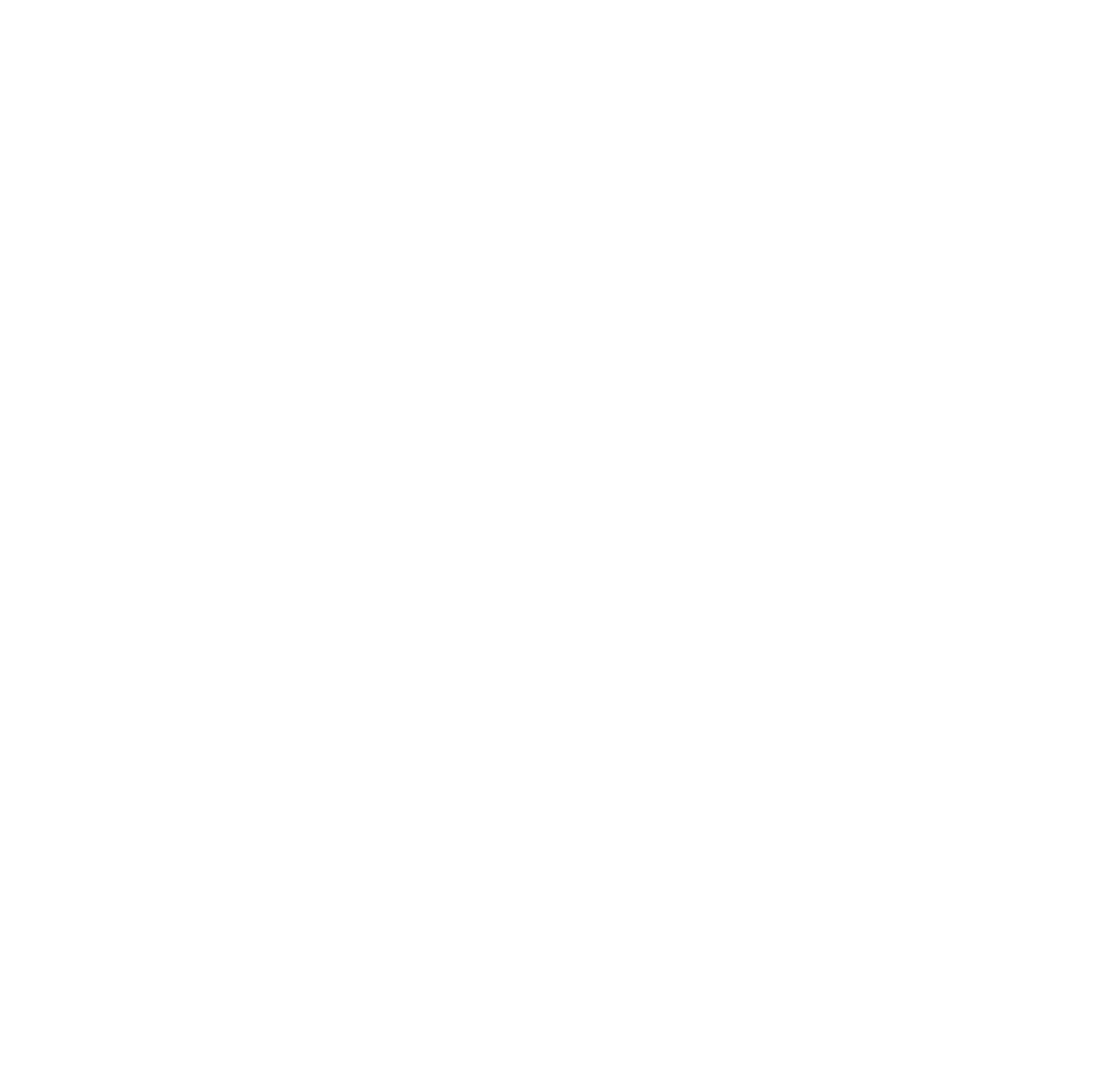
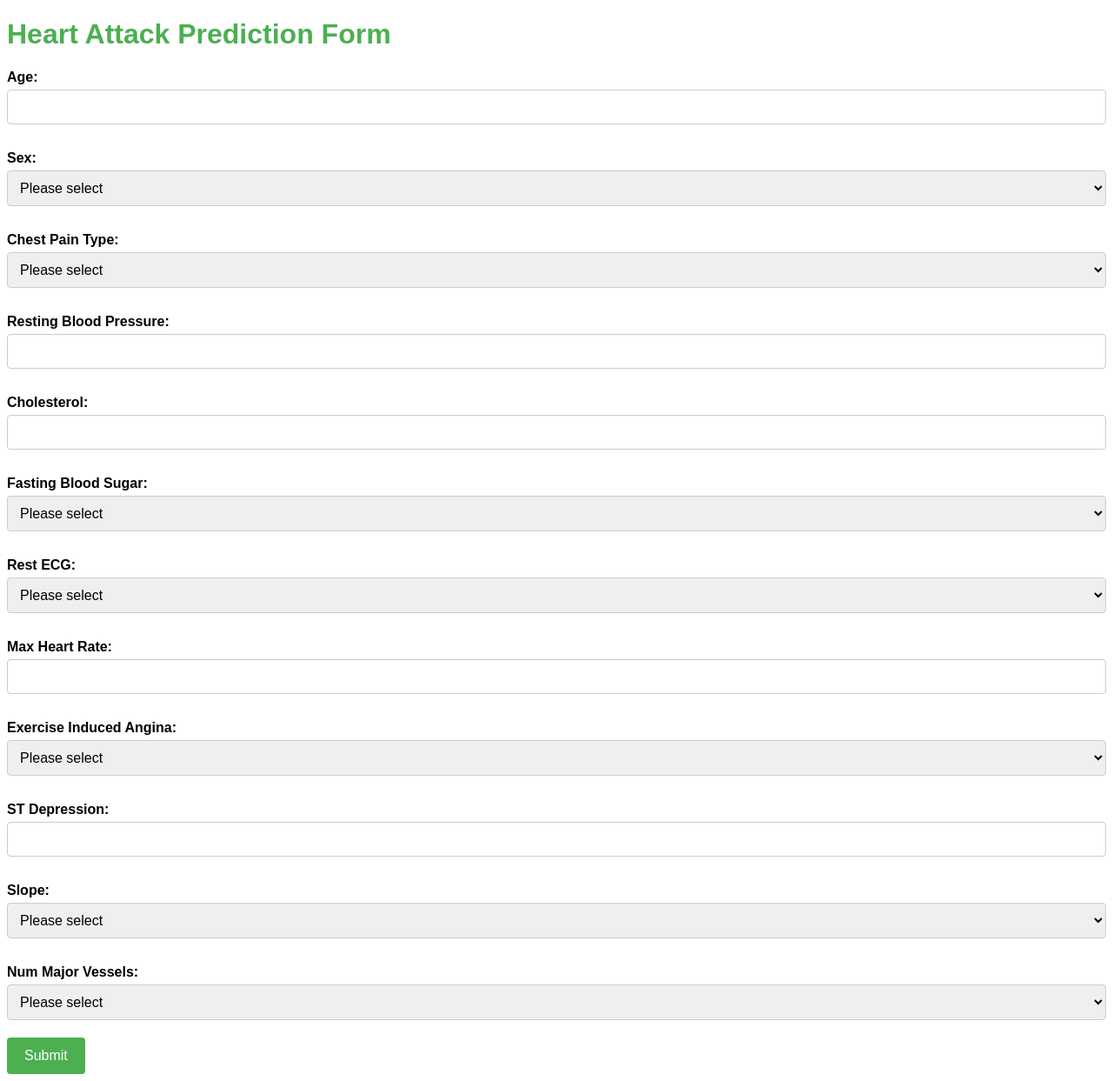
Before and after one commit to Health-Advisor-Machine/Health-Advisor-Machine, a Flask app: page /heart_attack in a window 1280 px wide. Before the commit the page is empty. Shown: the whole page at 87% size. Before the commit the page ends 800 px from the top, so only its background shows below. Run offline with Flask 3, Linux system fonts and the light colour scheme; parts of the project's set-up code (start-up, migrations or seed data) failed here and were passed over.

Commit message:
heart_attack.html

```diff
--- a/templates/heart_attack.html
+++ b/templates/heart_attack.html
@@ -1,10 +1,107 @@
 <!DOCTYPE html>
-<html lang="en">
+<html>
 <head>
-    <meta charset="UTF-8">
-    <title>Title</title>
+	<title>Heart Attack Prediction Form</title>
+	<style type="text/css">
+		body {
+			font-family: Arial, sans-serif;
+			font-size: 16px;
+		}
+		h1 {
+			color: #4CAF50;
+		}
+		label {
+			display: block;
+			margin-top: 10px;
+			margin-bottom: 5px;
+			font-weight: bold;
+		}
+		input[type="number"], select {
+			padding: 10px;
+			border: 1px solid #ccc;
+			border-radius: 4px;
+			box-sizing: border-box;
+			width: 100%;
+			margin-bottom: 20px;
+			font-size: 16px;
+		}
+		input[type="submit"] {
+			background-color: #4CAF50;
+			color: white;
+			padding: 12px 20px;
+			border: none;
+			border-radius: 4px;
+			cursor: pointer;
+			font-size: 16px;
+		}
+		input[type="submit"]:hover {
+			background-color: #45a049;
+		}
+	</style>
 </head>
 <body>
-
+	<h1>Heart Attack Prediction Form</h1>
+	<form action="/heart_attack_results" method="post">
+		<label for="age">Age:</label>
+		<input type="number" id="age" name="age" min="0" max="120" required>
+		<label for="sex">Sex:</label>
+		<select id="sex" name="sex" required>
+			<option value="">Please select</option>
+			<option value="0">Female</option>
+			<option value="1">Male</option>
+		</select>
+		<label for="cp">Chest Pain Type:</label>
+		<select id="cp" name="cp" required>
+			<option value="">Please select</option>
+			<option value="0">Typical Angina</option>
+			<option value="1">Atypical Angina</option>
+			<option value="2">Non-anginal Pain</option>
+			<option value="3">Asymptomatic</option>
+		</select>
+		<label for="trtbps">Resting Blood Pressure:</label>
+		<input type="number" id="trtbps" name="trtbps" min="0" max="250" required>
+		<label for="chol">Cholesterol:</label>
+		<input type="number" id="chol" name="chol" min="0" max="600" required>
+		<label for="fbs">Fasting Blood Sugar:</label>
+		<select id="fbs" name="fbs" required>
+			<option value="">Please select</option>
+			<option value="0">Lower than 120mg/dl</option>
+			<option value="1">Greater than or equal to 120mg/dl</option>
+		</select>
+		<label for="restecg">Rest ECG:</label>
+		<select id="restecg" name="restecg" required>
+			<option value="">Please select</option>
+			<option value="0">Normal</option>
+			<option value="1">ST-T wave abnormality</option>
+			<option value="2">Left ventricular hypertrophy</option>
+		</select>
+		<label for="thalachh">Max Heart Rate:</label>
+		<input type ="number" id="thalachh" name="thalachh" min="0" max="250" required>
+		<label for="exng">Exercise Induced Angina:</label>
+		<select id="exng" name="exng" required>
+			<option value="">Please select</option>
+			<option value="0">No</option>
+			<option value="1">Yes</option>
+		</select>
+		<label for="oldpeak">ST Depression:</label>
+		<input type="number" id="oldpeak" name="oldpeak" min="0" max="10" step="0.1" required>
+		<label for="slp">Slope:</label>
+		<select id="slp" name="slp" required>
+			<option value="">Please select</option>
+			<option value="0">Upsloping</option>
+			<option value="1">Flat</option>
+			<option value="2">Downsloping</option>
+		</select>
+		<label for="caa">Num Major Vessels:</label>
+		<select id="caa" name="caa" required>
+			<option value="">Please select</option>
+			<option value="0">0</option>
+            <option value="1">1</option>
+			<option value="2">2</option>
+			<option value="3">3</option>
+			<option value="4">4</option>
+    	</select>
+        <input type="submit" value="Submit">
+	</form>
 </body>
 </html>
```
Also changed, not shown: templates/heart_attack_results.html (+25 -3 lines).
